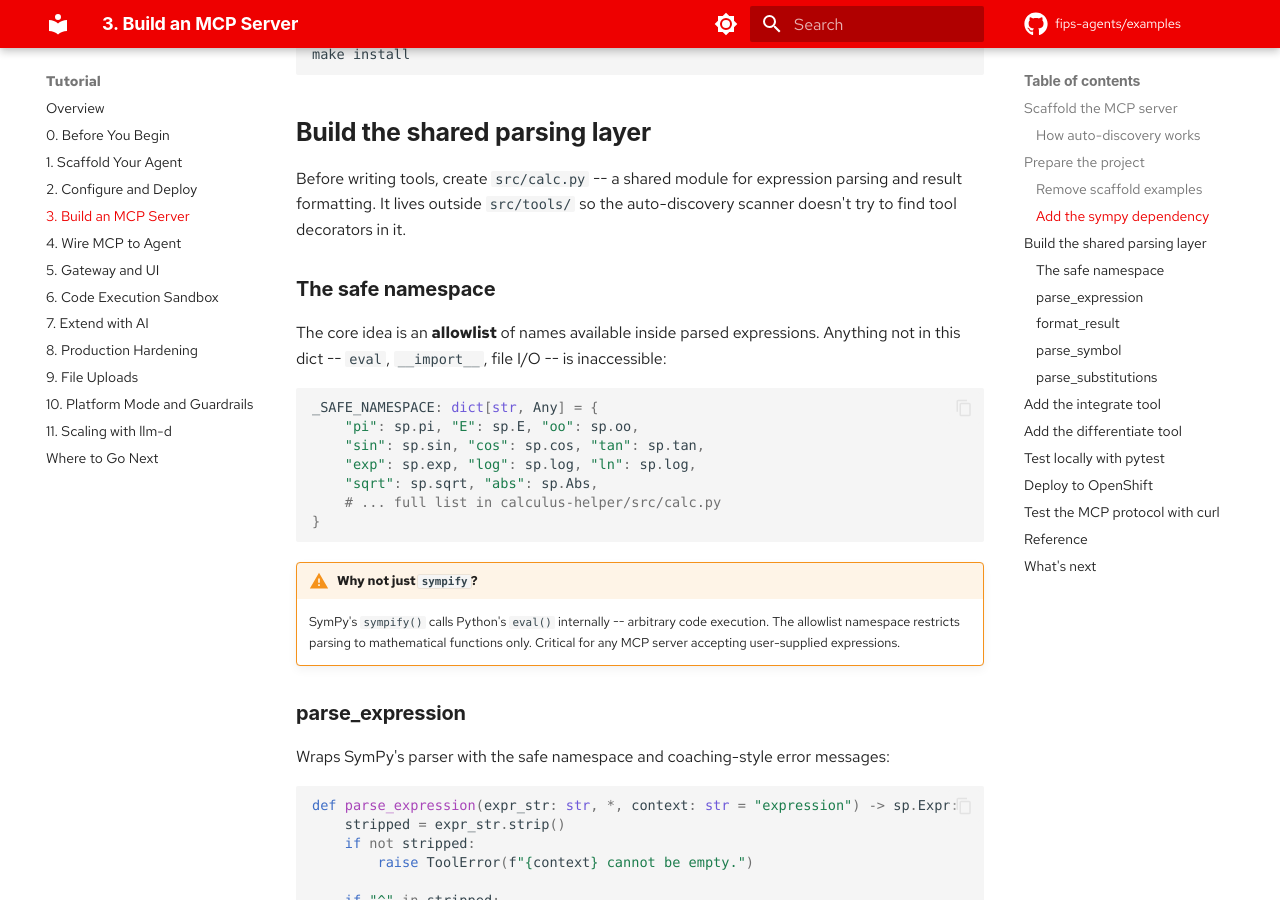
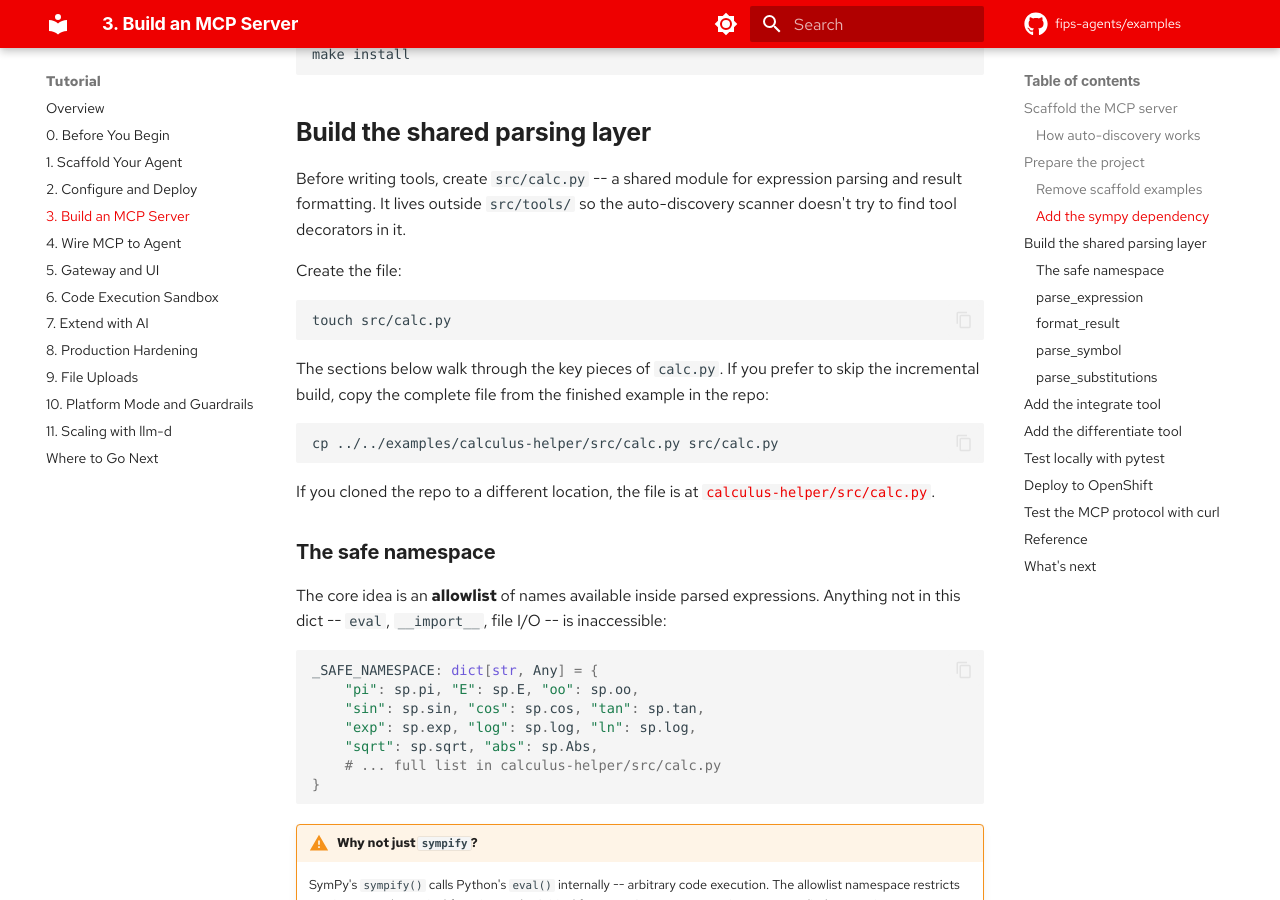
Before and after one commit to fips-agents/examples, an MkDocs documentation site: the page built from docs/03-build-mcp-server.md, in a window 1280 px wide and 900 px high, scrolled down 1959 px. Built offline with MkDocs 1.6.1 and Material for MkDocs 9.7.7, drawn with Linux system fonts in a browser that asks for light colours; some web fonts are replaced; comment, search, counter and statistics services are not loaded.

Commit message:
docs: Add file creation commands and copy shortcut for calc.py
Give students explicit touch/mkdir commands and a cp shortcut to the
finished reference file, so copy-paste errors don't block progress.

Assisted-by: Claude Code (Opus 4.6)

````diff
--- a/docs/03-build-mcp-server.md
+++ b/docs/03-build-mcp-server.md
@@ -84,6 +84,23 @@ make install
 Before writing tools, create `src/calc.py` -- a shared module for expression
 parsing and result formatting. It lives outside `src/tools/` so the
 auto-discovery scanner doesn't try to find tool decorators in it.
+
+Create the file:
+
+```bash
+touch src/calc.py
+```
+
+The sections below walk through the key pieces of `calc.py`. If you prefer
+to skip the incremental build, copy the complete file from the finished
+example in the repo:
+
+```bash
+cp ../../examples/calculus-helper/src/calc.py src/calc.py
+```
+
+If you cloned the repo to a different location, the file is at
+[`calculus-helper/src/calc.py`](https://github.com/fips-agents/examples/blob/main/calculus-helper/src/calc.py).
 
 ### The safe namespace
 
````
